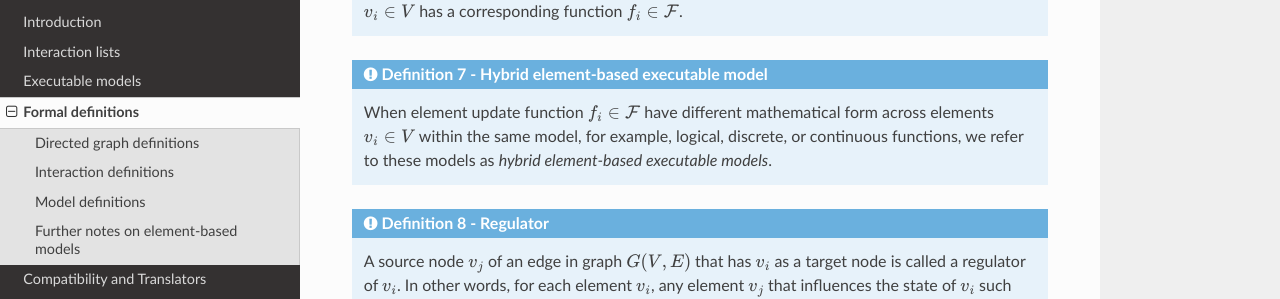
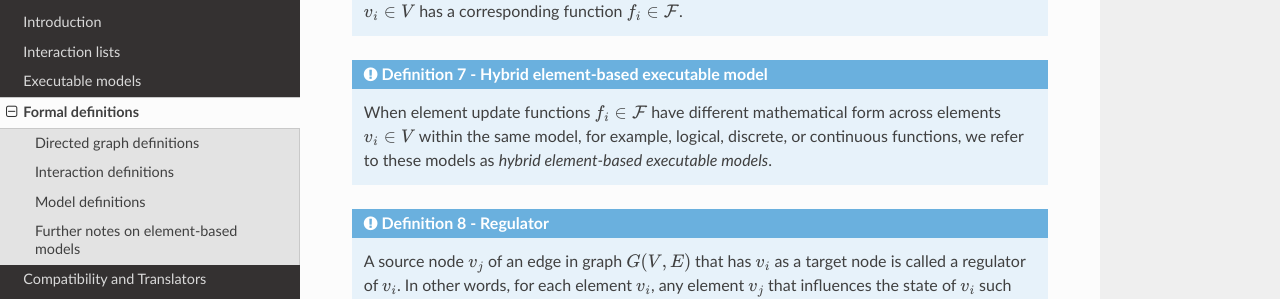
Before and after one commit to pitt-miskov-zivanov-lab/BioRECIPE, a Sphinx documentation site: the page built from docs/definitions.rst, in a window 1280 px wide and 900 px high, scrolled down 3786 px. Shown: the part 155-454 px from the top of the window. Built offline with Sphinx 7.4.7 and the Read the Docs theme 2.0.0, drawn with Linux system fonts in a browser that asks for light colours.

Commit message:
Update definitions.rst

```diff
--- a/docs/definitions.rst
+++ b/docs/definitions.rst
@@ -84,7 +84,7 @@ For example, in the following figure, on the path from source node :math:`v_6` t
 
 .. admonition:: Definition 7 - Hybrid element-based executable model
 
- When element update function :math:`f_i \in \mathcal{F}` have different mathematical form across elements :math:`v_i \in V` within the same model, for example, logical, discrete, or continuous functions, we refer to these models as *hybrid element-based executable models*.
+ When element update functions :math:`f_i \in \mathcal{F}` have different mathematical form across elements :math:`v_i \in V` within the same model, for example, logical, discrete, or continuous functions, we refer to these models as *hybrid element-based executable models*.
 
 .. admonition:: Definition 8 - Regulator
 
```
